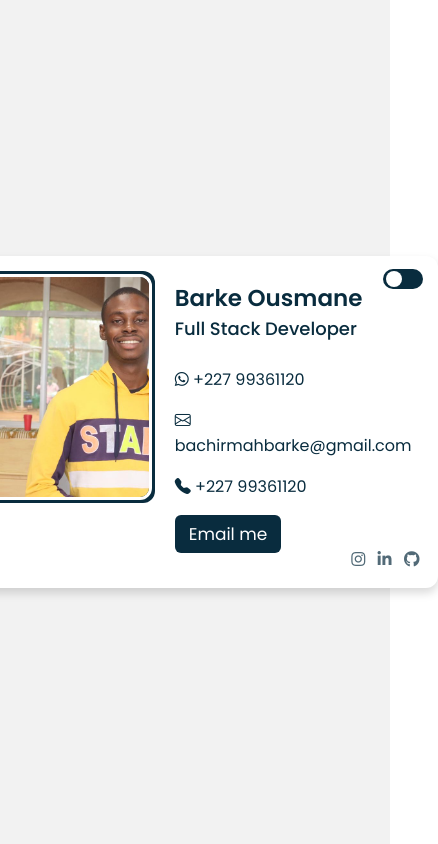
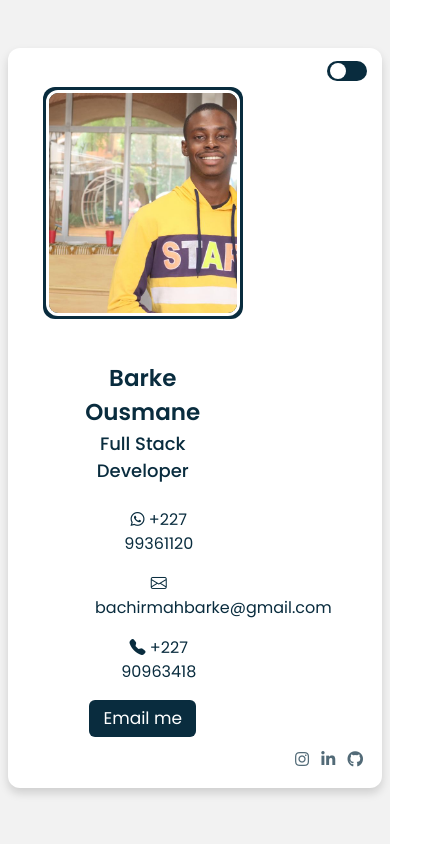
Before and after one commit to MisterBarke/ContactCard, a plain HTML site: page index.html in a window 390 px wide. Shown: the whole page, 438 px wide, since content can reach past the window. Drawn offline with nearby package versions, Linux system fonts and the light colour scheme.

Commit message:
responsivity

```diff
--- a/index.html
+++ b/index.html
@@ -1,31 +1,44 @@
 <!DOCTYPE html>
 <!-- Designined by CodingLab | www.youtube.com/codinglabyt -->
 <html lang="en" dir="ltr">
+
 <head>
   <meta charset="UTF-8">
   <title> My Profile Card </title>
   <link rel="stylesheet" href="index.css">
+  <link href="https://cdn.jsdelivr.net/npm/bootstrap@5.3.2/dist/css/bootstrap.min.css" rel="stylesheet"
+    integrity="sha384-T3c6CoIi6uLrA9TneNEoa7RxnatzjcDSCmG1MXxSR1GAsXEV/Dwwykc2MPK8M2HN" crossorigin="anonymous">
   <link rel="stylesheet" href="https://cdn.jsdelivr.net/npm/bootstrap-icons@1.11.3/font/bootstrap-icons.min.css">
-    <link rel="stylesheet" href="https://cdnjs.cloudflare.com/ajax/libs/font-awesome/5.15.2/css/all.min.css"/>
+  <link rel="stylesheet" href="https://cdnjs.cloudflare.com/ajax/libs/font-awesome/5.15.2/css/all.min.css" />
   <meta name="viewport" content="width=device-width, initial-scale=1.0">
 </head>
+
 <body>
- <div class="container">
   <input type="checkbox" id="switch">
-  <div class="outer">
-    <div class="content">
-      <label for="switch">
+  <div class="outer container">
+
+
+    <div class="content row row-cols-1 row-cols-lg-2 g-2 g-lg-3">
+      <div class="position-absolute top-0 end-0 my-0"><label for="switch">
+
         <span class="toggle">
           <span class="circle"></span>
         </span>
-      </label>
+      </label></div>
+      <div class="col">
+        <div class="p-3">
           <div class="image-box">
             <img src="picture.jpg" alt="">
           </div>
-      <div class="details">
-        <div class="name">Barke Ousmane</div>
-        <div class="job">Full Stack Developer</div><br>
-        <ul>
+        </div>
+      </div>
+      <div class="col details">
+
+        <div class="p-3 ">
+
+          <div class="name text-center text-sm-start">Barke Ousmane</div>
+          <div class="job text-center text-sm-start">Full Stack Developer</div><br>
+          <ul class="text-center text-sm-start onCardContent">
             <li>
               <span><i class="fab fa-whatsapp"></i> +227 99361120</span>
             </li>
@@ -33,13 +46,11 @@
               <span><i class="bi bi-envelope"></i> bachirmahbarke@gmail.com</span>
             </li>
             <li>
-                <span><i class="bi bi-telephone-fill"></i> +227 99361120</span>
+              <span><i class="bi bi-telephone-fill"></i> +227 90963418</span>
             </li>
           </ul>
-        <div class="buttons">
-          <p></p>
-          <button><a style="color: white; text-decoration: none;" href="mailto:bachirmahbarke@gmail.com?">Email me</a></button>
-        </div>
+          <button class="m-auto m-sm-0"><a style="color: white; text-decoration: none;" href="mailto:bachirmahbarke@gmail.com?">Email
+            me</a></button>
         </div>
         <div class="media-icons">
           <a href="https://instagram.com/mister_barke/"><i class="fab fa-instagram"></i></a>
@@ -49,6 +60,13 @@
         </div>
       </div>
     </div>
+
+
+
+
+
   </div>
+
 </body>
+
 </html>
```
Lines whose indentation alone changed are shown as unchanged.
